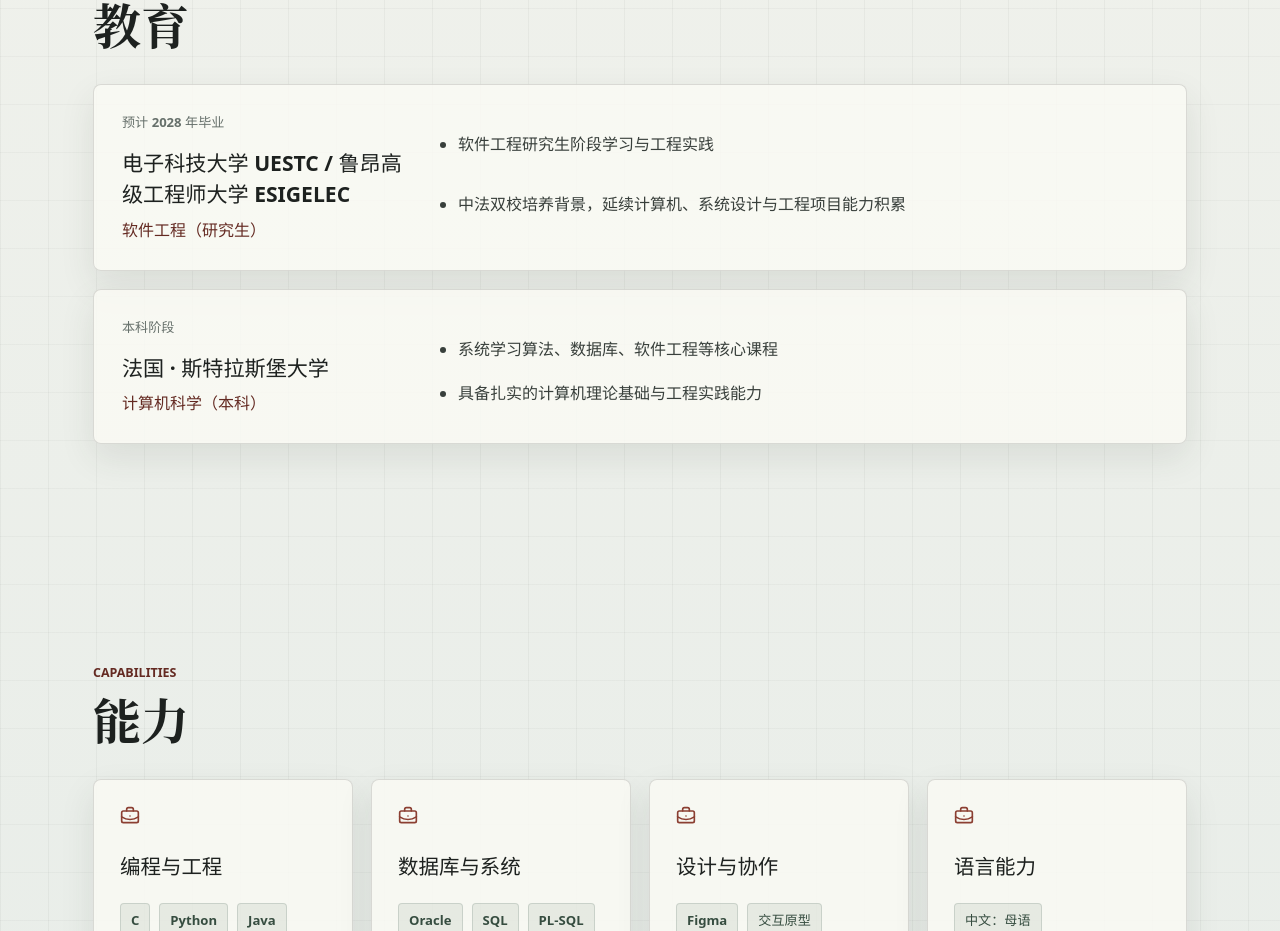
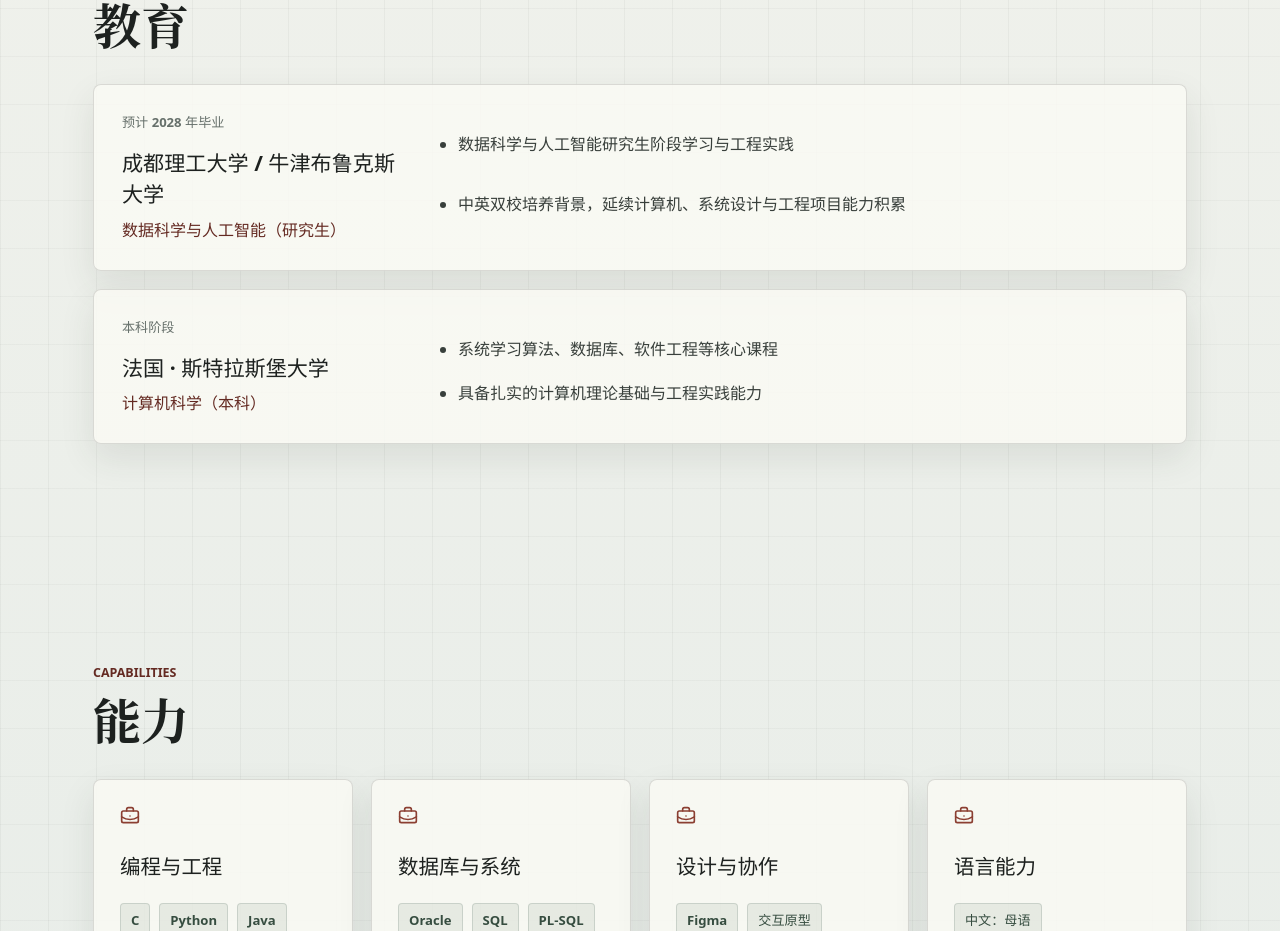
Before and after one commit to cBasJ/personal-gallery, a React (Vite) app: page / in a window 1280 px wide. Shown: the part 4120-5051 px from the top of the page. Built offline with nearby package versions, Linux system fonts and the light colour scheme.

Commit message:
Update graduate education details

```diff
--- a/src/App.tsx
+++ b/src/App.tsx
@@ -117,8 +117,8 @@
 
   if (includesAny(compact, ["教育", "学校", "学历", "大学", "专业", "education", "degree"])) {
     return language === "zh"
-      ? `${profile.englishName} 拥有计算机科学本科背景，正在软件工程研究生阶段学习，系统学习算法、数据库、软件工程与产品设计相关课程。`
-      : `${profile.englishName} has a computer science undergraduate background and is now pursuing graduate study in software engineering, with coursework and practice across algorithms, databases, software engineering, and product design.`;
+      ? `${profile.englishName} 拥有计算机科学本科背景，正在成都理工大学 / 牛津布鲁克斯大学数据科学与人工智能研究生阶段学习，系统学习算法、数据库、软件工程与产品设计相关课程。`
+      : `${profile.englishName} has a computer science undergraduate background and is now pursuing graduate study in data science and artificial intelligence at Chengdu University of Technology and Oxford Brookes University, with coursework and practice across algorithms, databases, software engineering, and product design.`;
   }
 
   if (includesAny(compact, ["经验", "经历", "experience"])) {
--- a/src/i18n.ts
+++ b/src/i18n.ts
@@ -320,12 +320,12 @@
 
 const englishEducation: Education[] = [
   {
-    school: "University of Electronic Science and Technology of China / ESIGELEC",
-    degree: "Software Engineering (Master's)",
+    school: "Chengdu University of Technology / Oxford Brookes University",
+    degree: "Data Science and Artificial Intelligence (Master's)",
     period: "Expected 2028",
     highlights: [
-      "Graduate study and engineering practice in software engineering.",
-      "Sino-French dual-school background with continued training in computer science, system design, and engineering projects.",
+      "Graduate study and engineering practice in data science and artificial intelligence.",
+      "Sino-British dual-school background with continued training in computer science, system design, and engineering projects.",
     ],
   },
   {
@@ -367,8 +367,8 @@
   headline:
     "Computer science and software engineering background, focused on turning ideas into clear product flows and shipped systems.",
   intro:
-    "Software Engineering master's student with a computer science background from the University of Strasbourg. Experienced in multiplayer web games, product prototyping, interaction flows, user testing, frontend implementation, and team collaboration.",
-  availability: "Software Engineering Master's · UESTC / ESIGELEC",
+    "Data Science and Artificial Intelligence master's student with a computer science background from the University of Strasbourg. Experienced in multiplayer web games, product prototyping, interaction flows, user testing, frontend implementation, and team collaboration.",
+  availability: "Data Science and Artificial Intelligence Master's · Chengdu University of Technology / Oxford Brookes University",
   metrics: [
     { label: "Core Projects", value: "4" },
     { label: "Languages", value: "CN / EN / FR" },
--- a/src/profile.ts
+++ b/src/profile.ts
@@ -416,12 +416,12 @@
 
 export const education: Education[] = [
   {
-    school: "电子科技大学 UESTC / 鲁昂高级工程师大学 ESIGELEC",
-    degree: "软件工程（研究生）",
+    school: "成都理工大学 / 牛津布鲁克斯大学",
+    degree: "数据科学与人工智能（研究生）",
     period: "预计 2028 年毕业",
     highlights: [
-      "软件工程研究生阶段学习与工程实践",
-      "中法双校培养背景，延续计算机、系统设计与工程项目能力积累",
+      "数据科学与人工智能研究生阶段学习与工程实践",
+      "中英双校培养背景，延续计算机、系统设计与工程项目能力积累",
     ],
   },
   {
```
